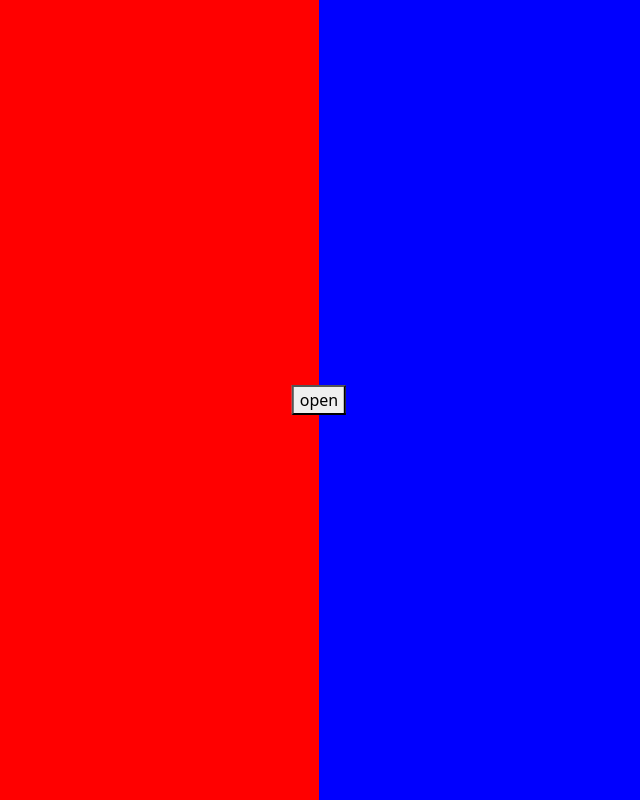
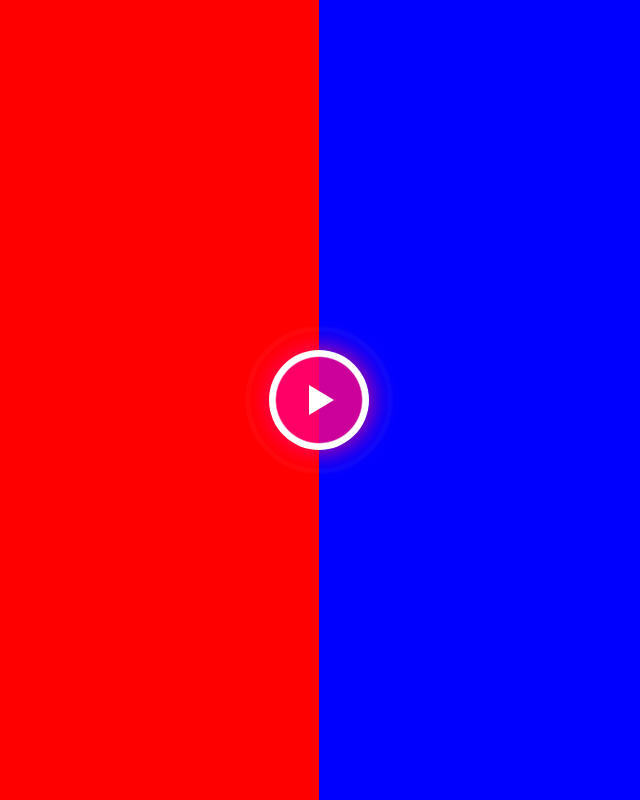
Before and after one commit to ZeroRex0126/weddingrsv, a Next.js app: page / in a window 1280 px wide. Shown: the whole page, without its empty margins (321-961 px from the left). Built offline with nearby package versions, Linux system fonts and the light colour scheme.

Commit message:
loader icon and btn

```diff
--- a/pages/_app.js
+++ b/pages/_app.js
@@ -32,35 +32,45 @@ function MyApp({ Component, pageProps }) {
     getWebData();
   }, []);
 
-  return !loading ? (
+  return (
     <div className={`${!doorOpen ? "diableScroll" : ""}`}>
       <Layout>
         <Head>
           <meta name="viewport" content="width=device-width, initial-scale=1" />
         </Head>
-        <button
-          className={`openBtn ${doorOpen ? "hide" : ""}`}
+        <a
+          className={`${loading ? "loading" : "completed"} play-btn ${
+            doorOpen ? "hide" : ""
+          }`}
           onClick={() => {
+            if (!loading) {
               setDoorOpen(!doorOpen);
               console.log(doorOpen);
+            }
           }}
         >
-          open
-        </button>
+          {!loading ? (
+            <span className="play"></span>
+          ) : (
+            <div className="spinner-border" role="status"></div>
+          )}
+        </a>
         <div className="doorContainer">
           <div className={`door left ${doorOpen ? "open" : ""}`}></div>
           <div className={`door right ${doorOpen ? "open" : ""}`}></div>
         </div>
+        {!loading ? (
           <Component
             {...pageProps}
             webSiteSetting={webSiteSetting}
             remainingTime={remainingTime}
             calRemaining={calRemaining}
           />
+        ) : (
+          <></>
+        )}
       </Layout>
     </div>
-  ) : (
-    <div>loading</div>
   );
 }
 
--- a/styles/index.scss
+++ b/styles/index.scss
@@ -8,6 +8,92 @@
   transform: translate(-50%, -50%);
   z-index: 101;
 }
+
+.play-btn {
+  width: 100px;
+  height: 100px;
+  background: radial-gradient(
+    rgba(255, 0, 128, 0.8) 60%,
+    rgba(255, 255, 255, 1) 62%
+  );
+  border-radius: 50%;
+  position: absolute;
+  top: 50%;
+  left: 50%;
+  transform: translate(-50%, -50%);
+  z-index: 101;
+  display: block;
+  box-shadow: 0px 0px 25px 3px rgba(255, 0, 128, 0.8);
+}
+
+.completed.play-btn {
+  cursor: pointer;
+}
+
+.play-btn.hide {
+  // display: none;
+}
+/* triangle */
+.play-btn .play {
+  content: "";
+  position: absolute;
+  left: 50%;
+  top: 50%;
+  transform: translateX(-40%) translateY(-50%);
+  transform-origin: center center;
+  width: 0;
+  height: 0;
+  border-top: 15px solid transparent;
+  border-bottom: 15px solid transparent;
+  border-left: 25px solid #fff;
+  z-index: 100;
+  transition: all 400ms cubic-bezier(0.55, 0.055, 0.675, 0.19);
+}
+
+.play-btn .spinner-border {
+  position: absolute;
+  left: 30%;
+  top: 30%;
+  width: 40%;
+  height: 40%;
+  // border-width: 2rem;
+  border-color: pink;
+  border-right-color: transparent;
+}
+
+/* pulse wave */
+.completed.play-btn:before {
+  content: "";
+  position: absolute;
+  width: 150%;
+  height: 150%;
+  animation-delay: 0s;
+  animation: pulsate1 2s;
+  animation-direction: forwards;
+  animation-iteration-count: infinite;
+  animation-timing-function: steps;
+  opacity: 1;
+  border-radius: 50%;
+  border: 5px solid rgba(255, 255, 255, 0.75);
+  top: -25%;
+  left: -25%;
+  background: rgba(198, 16, 0, 0);
+}
+
+@keyframes pulsate1 {
+  0% {
+    transform: scale(0.6);
+    opacity: 1;
+    box-shadow: inset 0px 0px 25px 3px rgba(255, 255, 255, 0.75),
+      0px 0px 25px 10px rgba(255, 255, 255, 0.75);
+  }
+  100% {
+    transform: scale(1);
+    opacity: 0;
+    box-shadow: none;
+  }
+}
+
 .diableScroll {
   height: 100vh;
   overflow: hidden;
```
Lines whose indentation alone changed are shown as unchanged.
